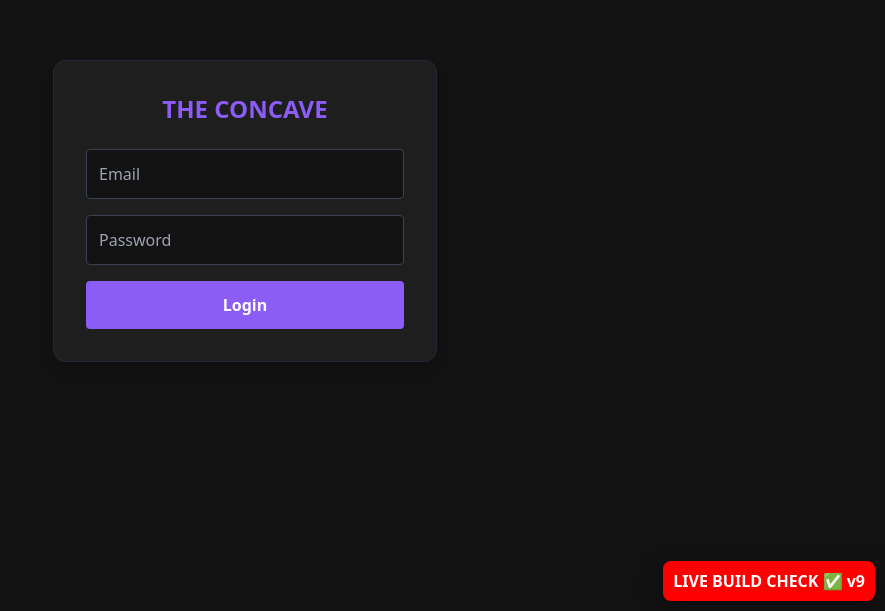
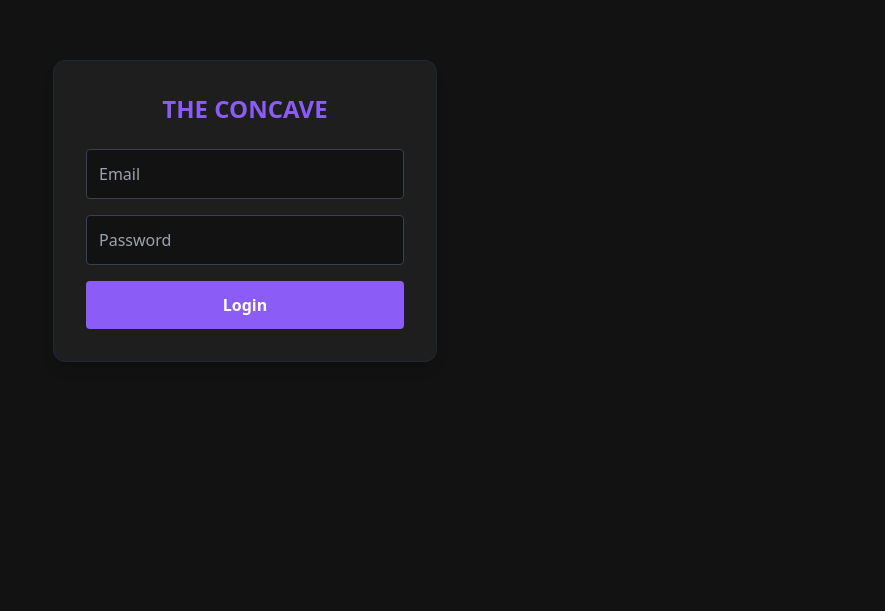
Before and after one commit to Kufire1/concave-system, a React (Vite) app in the folder client/: page / in a window 1280 px wide. Shown: the part 189-800 px from the top of the page, without its empty margins (395-1280 px from the left). Built offline with nearby package versions, Linux system fonts and the light colour scheme.

Commit message:
Remove build check sticker

```diff
--- a/client/src/App.jsx
+++ b/client/src/App.jsx
@@ -134,30 +134,6 @@ const normRole = (role) =>
 
 const getRole = (u) => u?.role || u?.user?.role;
 const can = (u, action) => !!PERMS[normRole(getRole(u))]?.[action];
-
-// -----------------------------
-// LIVE BUILD CHECK STICKER (TEMP)
-// Shows on ALL views so you can confirm deploy.
-// REMOVE LATER.
-// -----------------------------
-const BuildCheckSticker = () => (
-  <div
-    style={{
-      position: "fixed",
-      bottom: 10,
-      right: 10,
-      zIndex: 999999,
-      background: "red",
-      color: "white",
-      padding: "8px 10px",
-      borderRadius: 8,
-      fontWeight: 800,
-      boxShadow: "0 8px 25px rgba(0,0,0,0.35)",
-    }}
-  >
-    LIVE BUILD CHECK ✅ v9
-  </div>
-);
 
 function App() {
   const [view, setView] = useState("login");
@@ -541,7 +517,6 @@ function App() {
   if (view === "login") {
     return (
       <div className="min-h-screen flex items-center justify-center bg-dark text-white">
-        <BuildCheckSticker />
         <div className="bg-card p-8 rounded-xl shadow-lg w-96 border border-gray-800 m-4">
           <h1 className="text-2xl font-bold text-primary mb-6 text-center">
             THE CONCAVE
@@ -577,7 +552,6 @@ function App() {
     if (!can(uiUser, "analytics")) {
       return (
         <div className="min-h-screen bg-dark text-white p-10">
-          <BuildCheckSticker />
           <p className="text-gray-300 mb-4">You don’t have access to Analytics.</p>
           <button
             onClick={() => setView("dashboard")}
@@ -593,7 +567,6 @@ function App() {
 
     return (
       <div className="min-h-screen bg-dark text-white font-sans pb-10">
-        <BuildCheckSticker />
 
         <nav className="border-b border-gray-800 p-4 flex justify-between items-center bg-card sticky top-0 z-50">
           <h1 className="text-lg md:text-xl font-bold text-primary tracking-wider">
@@ -724,7 +697,6 @@ function App() {
 
     return (
       <div className="min-h-screen bg-dark text-white p-4 md:p-8">
-        <BuildCheckSticker />
 
         <div className="flex justify-between items-center mb-6">
           <button
@@ -939,7 +911,6 @@ function App() {
   // (single return only — no duplicates anywhere)
   return (
     <div className="min-h-screen bg-dark text-white font-sans pb-10">
-      <BuildCheckSticker />
 
       <nav className="border-b border-gray-800 p-4 flex justify-between items-center bg-card sticky top-0 z-50">
         <h1 className="text-lg md:text-xl font-bold text-primary tracking-wider">
```
